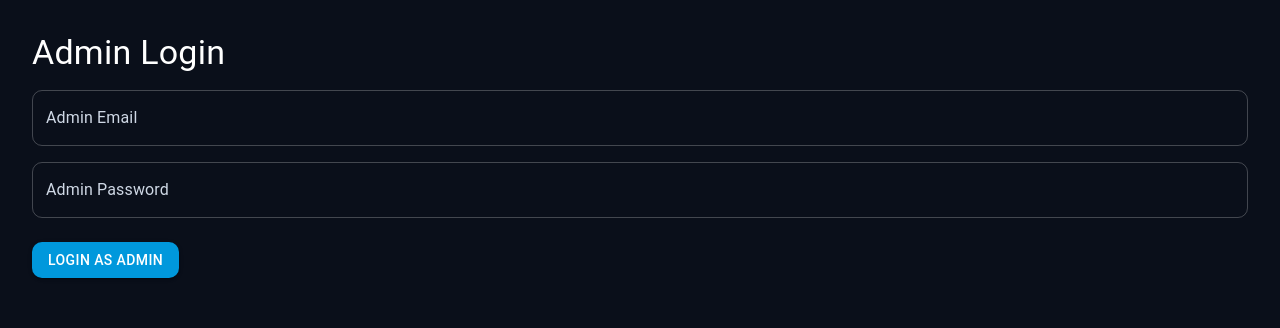
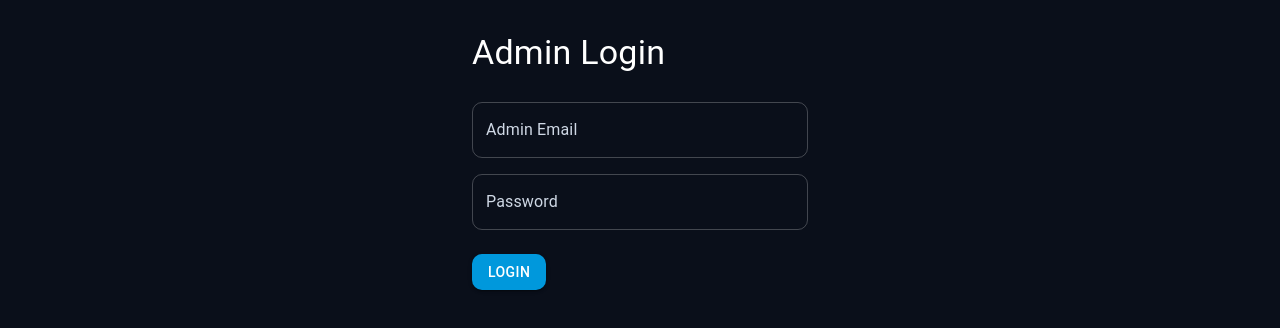
Before and after one commit to 20040795/Prep_Buddy, a React app in the folder frontend/: page /admin/questions in a window 1280 px wide. Shown: the top 328 px of the page. Built offline with nearby package versions, Linux system fonts and the light colour scheme; the HTML template or start-up script is replaced by a standard one.

Commit message:
updated admin login by removing static login for admin

```diff
--- a/frontend/src/pages/admin/AdminLogin.jsx
+++ b/frontend/src/pages/admin/AdminLogin.jsx
@@ -8,53 +8,69 @@ export default function AdminLogin() {
   const [email, setEmail] = useState("");
   const [password, setPassword] = useState("");
 
-  const handleAdminLogin = () => {
-    if (email === "admin@dbs.com" && password === "admin123") {
-      const adminUser = {
-        email: email,
-        role: "admin"
-      };
+  const handleAdminLogin = async () => {
+    if (!email || !password) {
+      alert("Please fill all fields");
+      return;
+    }
 
-      localStorage.setItem("user", JSON.stringify(adminUser));
-      localStorage.setItem("token", "admin-token-placeholder");
+    try {
+      const res = await fetch("http://localhost:5000/api/auth/login", {
+        method: "POST",
+        headers: { "Content-Type": "application/json" },
+        body: JSON.stringify({ email, password }),
+      });
 
+      const data = await res.json();
+
+      if (!res.ok) {
+        alert(data.message || "Invalid credentials");
+        return;
+      }
+      if (data.user.role !== "admin") {
+        alert("Access denied. You are not an admin.");
+        return;
+      }
+      localStorage.setItem("token", data.token);
+      localStorage.setItem("user", JSON.stringify(data.user));
+
+      alert("Admin login successful");
       navigate("/admin/dashboard");
-    } else {
-      alert("Invalid admin credentials");
+    } catch (error) {
+      console.log(error);
+      alert("Server error");
     }
   };
 
   return (
-    <Box sx={{ p: 4 }}>
+    <Box sx={{ p: 4, maxWidth: 400, mx: "auto" }}>
       <Typography variant="h4" gutterBottom>
         Admin Login
       </Typography>
 
-      <Box mt={2}>
       <TextField
+        label="Admin Email"
         fullWidth
-          label="Admin Email"
+        sx={{ mt: 2 }}
         value={email}
         onChange={(e) => setEmail(e.target.value)}
       />
-      </Box>
 
-      <Box mt={2}>
       <TextField
+        type="password"
+        label="Password"
         fullWidth
-          type="password"
-          label="Admin Password"
+        sx={{ mt: 2 }}
         value={password}
         onChange={(e) => setPassword(e.target.value)}
       />
-      </Box>
 
       <Button
         variant="contained"
         sx={{ mt: 3 }}
         onClick={handleAdminLogin}
       >
-        Login as Admin
+        Login
       </Button>
     </Box>
   );
```
Lines whose indentation alone changed are shown as unchanged.
